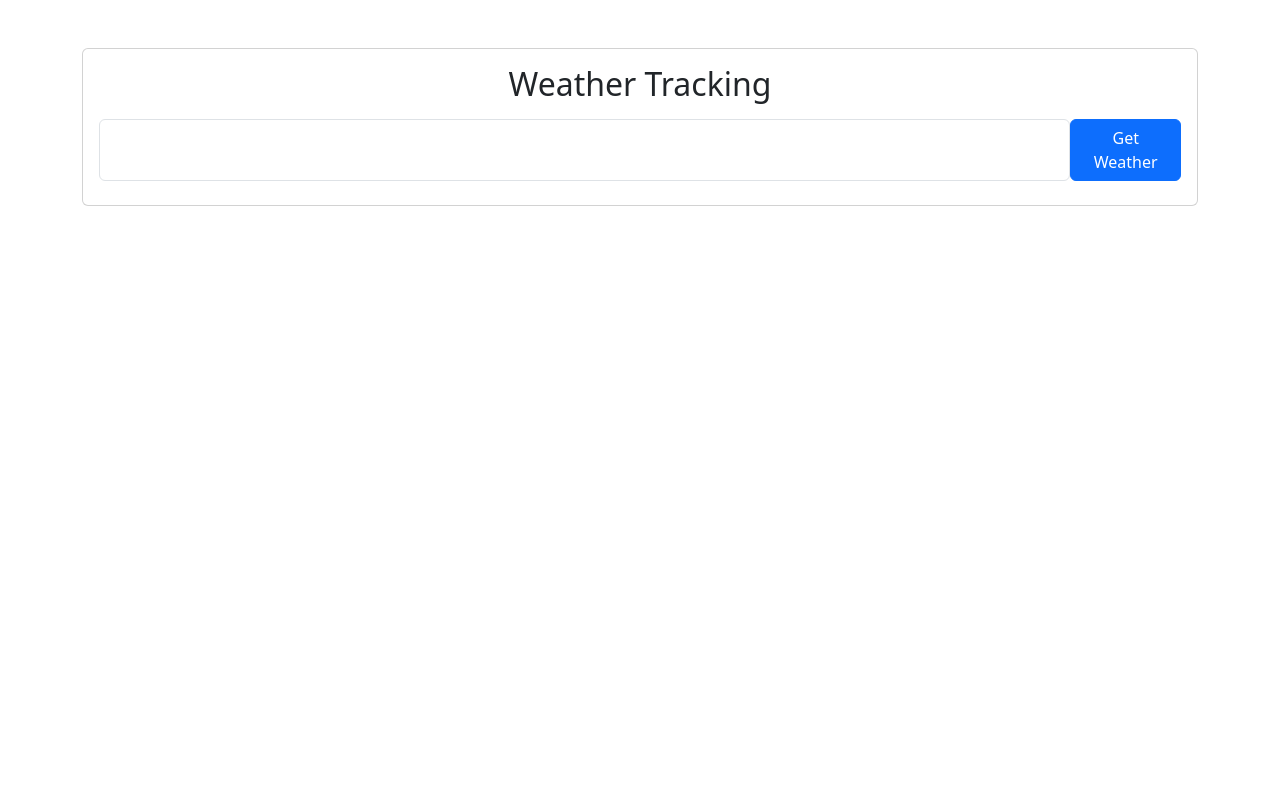
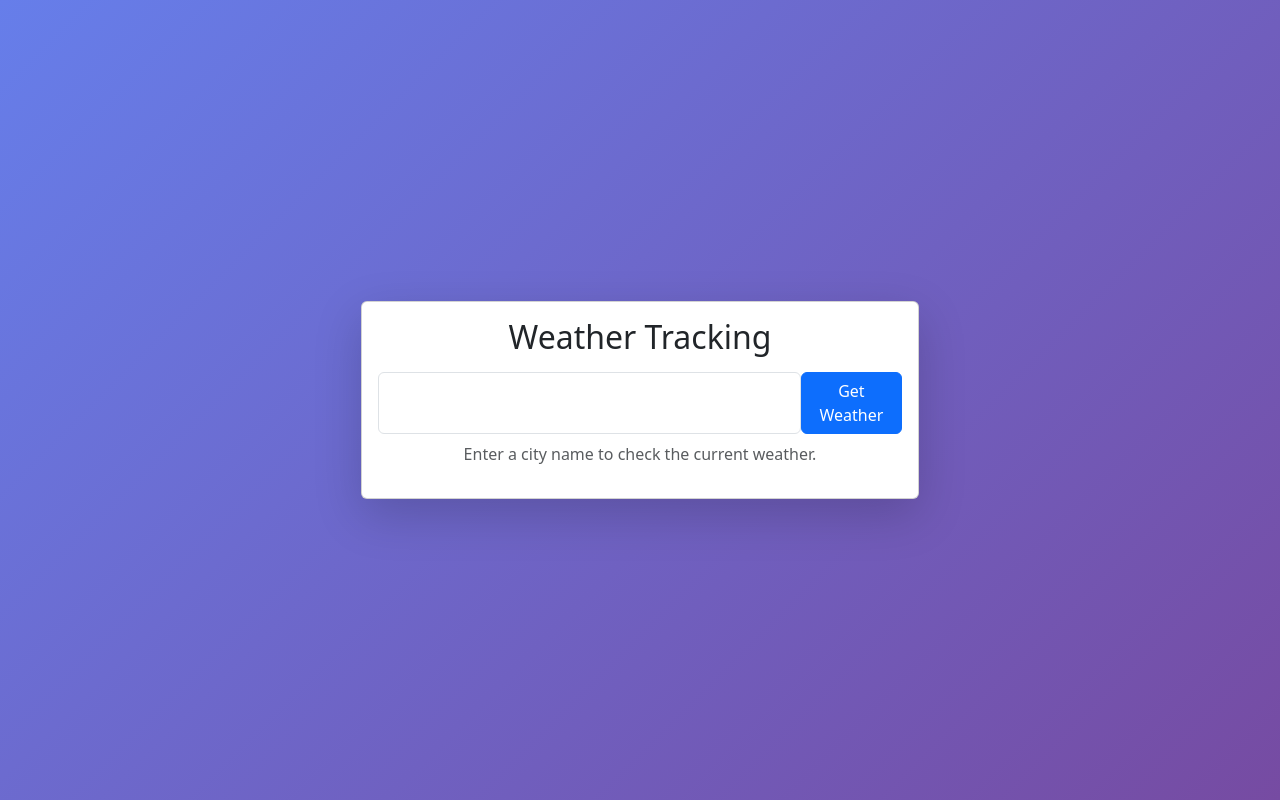
Before and after one commit to theLegasea/101505655_comp3123_labtest2, a React (Create React App) app: page / in a window 1280 px wide. Built offline with nearby package versions, Linux system fonts and the light colour scheme.

Commit message:
made the app look slightly less bad

```diff
--- a/src/App.js
+++ b/src/App.js
@@ -1,24 +1,25 @@
 import logo from './logo.svg';
 import './App.css';
-import React, { useState, useEffect } from 'react';
+import React, {useState, useEffect} from 'react';
 import "bootstrap/dist/css/bootstrap.min.css"
 
-const  App = () => {
+const App = () => {
 
-    const[city,setCity] = useState("");
-    const[weather,setWeather] = useState(null);
-    const[loading,setLoading] = useState(false);
-    const[error,setError] = useState("");
+    const [city, setCity] = useState("");
+    const [weather, setWeather] = useState(null);
+    const [loading, setLoading] = useState(false);
+    const [error, setError] = useState("");
     const apiKey = "20fd0bd4e1e3767428c9f326c6470f97";
 
     const fetchWeather = async () => {
-        if(city.trim() === "") {
+        if (city.trim() === "") {
             setError("Please enter a city name")
         }
         setError("");
         setLoading(true);
 
-        fetch(`https://api.openweathermap.org/data/2.5/weather?q=${city}&appid=${apiKey}&units=metric`)        .then(response => {
+        fetch(`https://api.openweathermap.org/data/2.5/weather?q=${city}&appid=${apiKey}&units=metric`)
+            .then(response => {
                 if (!response.ok) {
                     throw new Error("Could not fetch weather data");
                 }
@@ -34,8 +35,9 @@ const  App = () => {
     }
 
     return (
-    <div className="container mt-5">
-        <div className="card col-md mx-auto">
+        <div className="min-vh-100 d-flex align-items-center" style={{background: 'linear-gradient(135deg, #667eea 0%, #764ba2 100%)'}}>
+            <div className="container">
+                <div className="card col-md-6 mx-auto shadow-lg">
                     <div className="card-body">
                         <h2 className="text-center mb-3">Weather Tracking</h2>
                         <div className="d-flex justify-content-center">
@@ -45,6 +47,7 @@ const  App = () => {
                                 value={city}
                                 onChange={e => setCity(e.target.value)}
                             />
+
                             <button className="btn btn-primary mb-2" onClick={fetchWeather}>
                                 {loading ? <div className="spinner-border" role="status">
                                     <span className="visually-hidden">Loading...</span>
@@ -96,7 +99,11 @@ const  App = () => {
                             </>
                         )}
 
+                        {!weather && !error && !loading && (
+                        <p className="text-center text-muted">Enter a city name to check the current weather.</p>
+                        )}
 
+                    </div>
                 </div>
             </div>
         </div>
```
Lines whose indentation alone changed are shown as unchanged.
